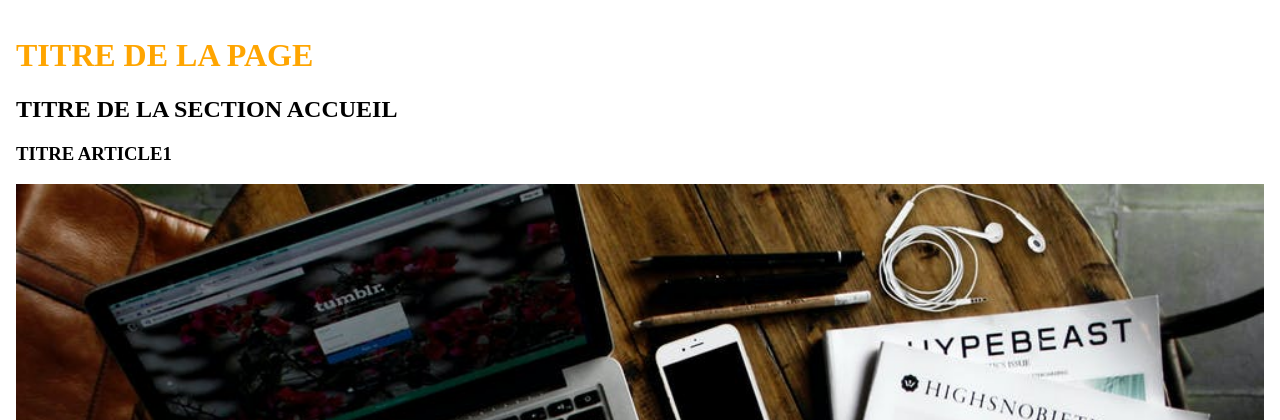
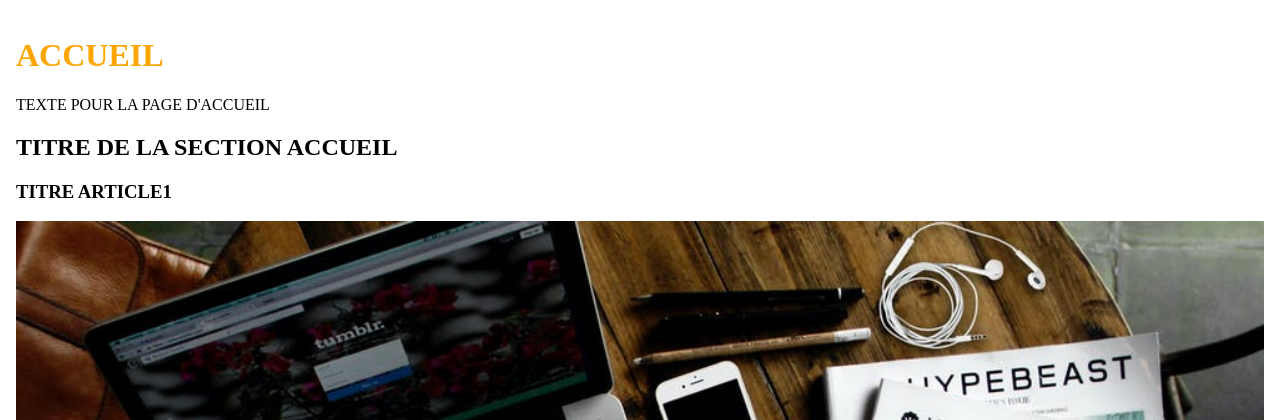
Before and after one commit to coder20b/formation, a PHP site: page / in a window 1280 px wide. Shown: the part 154-574 px from the top of the page. Run offline with PHP 8.4, Linux system fonts and the light colour scheme.

Commit message:
ajout variable et valeur texte

```diff
--- a/projet-vitrine/contact.php
+++ b/projet-vitrine/contact.php
@@ -1,4 +1,7 @@
 <?php
+
+// ON EST DANS LA PAGE contact.php
+$titre = "CONTACT";
 
 // ON RECOMPOSE LE CODE HTML EN ASSEMBLANT LES DIFFERENTS FICHIERS PHP
 require_once "php/header.php";
--- a/projet-vitrine/galerie.php
+++ b/projet-vitrine/galerie.php
@@ -1,4 +1,7 @@
 <?php
+
+// ON EST DANS LA PAGE galerie.php
+$titre = "GALERIE";
 
 // ON RECOMPOSE LE CODE HTML EN ASSEMBLANT LES DIFFERENTS FICHIERS PHP
 require_once "php/header.php";
--- a/projet-vitrine/index.php
+++ b/projet-vitrine/index.php
@@ -1,4 +1,9 @@
 <?php
+
+// ON EST DANS LA PAGE index.php
+$titre = "ACCUEIL";
+// cette valeur va remplacer le texte par défaut
+$description = "TEXTE POUR LA PAGE D'ACCUEIL";
 
 // ON RECOMPOSE LE CODE HTML EN ASSEMBLANT LES DIFFERENTS FICHIERS PHP
 require_once "php/header.php";
--- a/projet-vitrine/php/header.php
+++ b/projet-vitrine/php/header.php
@@ -19,4 +19,5 @@
         </nav>
     </header>
     <main>
-        <h1>TITRE DE LA PAGE</h1>
+        <h1><?php echo $titre ?></h1>
+        <p><?php echo $description ?? "TEXTE PAR DEFAUT" ?></p>
```
Also changed, not shown: README.md.
